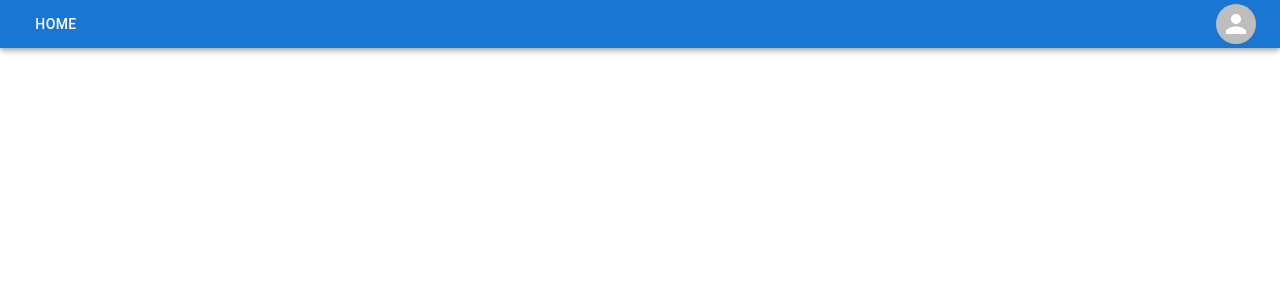
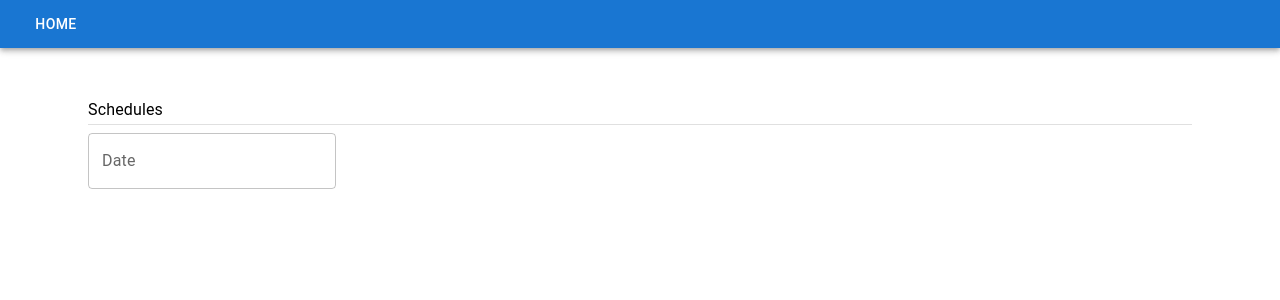
Before and after one commit to rkulcs/shift-scheduler, a React (Vite) app in the folder frontend/: page /schedules in a window 1280 px wide. Before the commit this address had no page. Shown: the top 300 px of the page. Built offline with nearby package versions, Linux system fonts and the light colour scheme.

Commit message:
Hide user menu in navbar if user is not logged in

```diff
--- a/frontend/src/App.tsx
+++ b/frontend/src/App.tsx
@@ -9,6 +9,7 @@ import HoursOfOperationForm from "./pages/HoursOfOperationForm"
 import Availabilities from "./pages/Availabilities"
 import ScheduleGeneration from "./pages/ScheduleGeneration"
 import ScheduleSelection from "./pages/ScheduleSelection"
+import ScheduleBrowser from "./pages/ScheduleBrowser"
 
 function App() {
   return (
@@ -30,6 +31,8 @@ function App() {
               <Route path="/select-schedule" element={<ScheduleSelection />} />
 
               <Route path="/availabilities" element={<Availabilities />} />
+
+              <Route path="/schedules" element={<ScheduleBrowser/>} />
             </Routes>
           </Container>
         </Box>
--- a/frontend/src/components/NavBar.tsx
+++ b/frontend/src/components/NavBar.tsx
@@ -16,7 +16,7 @@ import { removeJWT } from '../util/jwt'
 import { UserDetails } from '../model/User'
 import { useDispatch, useStore } from 'react-redux'
 import { removeUser } from '../redux/user'
-import { getUser } from '../redux/store'
+import { getUser, getUsername } from '../redux/store'
 import { logout } from '../util/session'
 
 type PageMapping = {
@@ -31,6 +31,13 @@ const commonPages: PageMapping[] = [
   },
 ]
 
+const staffPages: PageMapping[] = [
+  {
+    label: 'View Schedules',
+    route: '/schedules'
+  }
+]
+
 const managerPages: PageMapping[] = [
   ...commonPages,
   {
@@ -38,9 +45,10 @@ const managerPages: PageMapping[] = [
     route: '/hours'
   },
   {
-    label: 'Schedules',
+    label: 'New Schedules',
     route: '/generate-schedules'
   },
+  ...staffPages
 ]
 
 const employeePages: PageMapping[] = [
@@ -48,7 +56,8 @@ const employeePages: PageMapping[] = [
   {
     label: 'Availabilities',
     route: '/availabilities'
-  }
+  },
+  ...staffPages
 ]
 
 const settings = ['Account']
@@ -161,7 +170,7 @@ export default function NavBar() {
             ))}
           </Box>
 
-          <Box sx={{ flexGrow: 0 }}>
+          {getUsername() && <Box sx={{ flexGrow: 0 }}>
             <Tooltip title={userDetails.username ? userDetails.username : undefined}>
               <IconButton onClick={handleOpenUserMenu} sx={{ p: 0 }}>
                 <Avatar alt="User Name" />
@@ -192,7 +201,7 @@ export default function NavBar() {
                   <Typography textAlign="center">Log Out</Typography>
                 </MenuItem>
             </Menu>
-          </Box>
+          </Box>}
         </Toolbar>
       </Container>
     </AppBar>
--- /dev/null
+++ b/frontend/src/pages/ScheduleBrowser.tsx
@@ -0,0 +1,30 @@
+import { Container, Divider, Grid, Typography } from "@mui/material"
+import { DatePicker, LocalizationProvider } from "@mui/x-date-pickers"
+import { AdapterDayjs } from '@mui/x-date-pickers/AdapterDayjs'
+import dayjs, { Dayjs } from "dayjs"
+import { useEffect, useState } from "react"
+
+export default function ScheduleBrowser() {
+  const [date, setDate] = useState<Dayjs | null>(dayjs())
+
+  useEffect(() => {
+
+  }, [date])
+
+  return (
+    <Container fixed>
+      <Typography variant="subtitle1">Schedules</Typography>
+      <Divider />
+      <LocalizationProvider dateAdapter={AdapterDayjs}>
+        <Grid container spacing={1}>
+          <Grid item xs={100} mt={1}>
+            <DatePicker
+              label="Date"
+              onChange={date => setDate(date)}
+            />
+          </Grid>
+        </Grid>
+      </LocalizationProvider>
+    </Container>
+  )
+}
--- a/frontend/src/pages/ScheduleGeneration.tsx
+++ b/frontend/src/pages/ScheduleGeneration.tsx
@@ -2,7 +2,6 @@ import { Backdrop, Button, CircularProgress, Container, Grid, Input, Paper, Text
 import { FormEvent, useState } from "react"
 import { Controller, SubmitHandler, useForm } from "react-hook-form"
 import FormSection from "../components/forms/FormSection"
-import HourSelect from "../components/forms/HourSelect"
 import { postRequest } from "../components/client/client"
 import { useNavigate } from "react-router-dom"
 import { DatePicker, LocalizationProvider } from "@mui/x-date-pickers"
```
